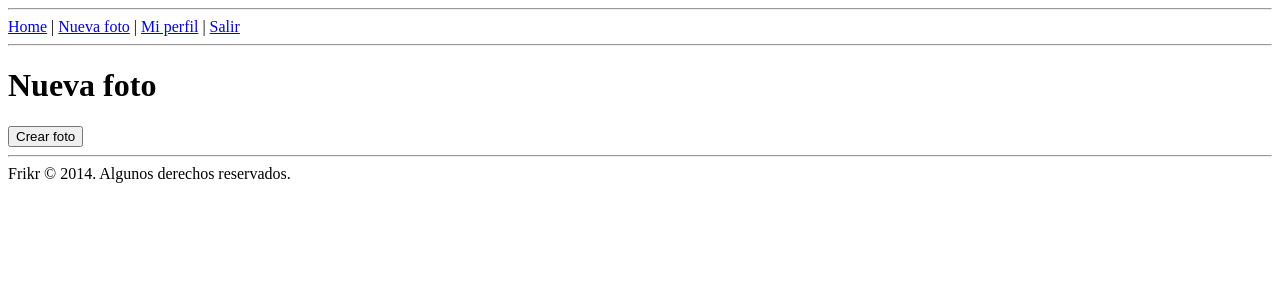
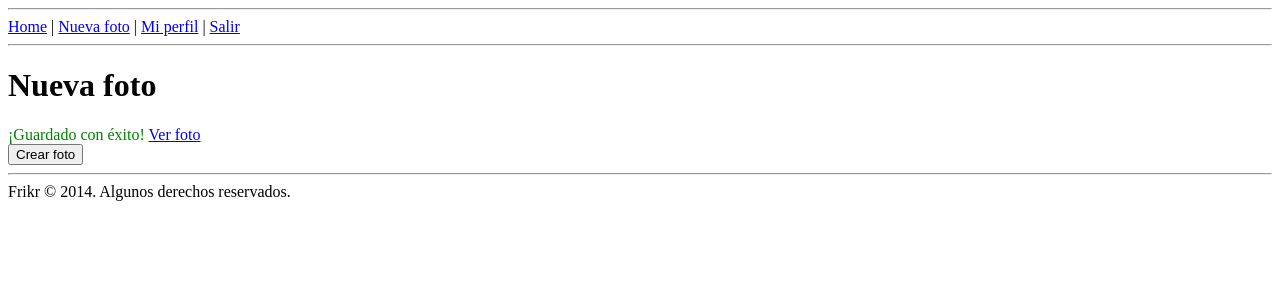
Before and after one commit to enrimr/django_frikr_example, a Django app: template frikrapp/photos/templates/photos/create_photo.html in a window 1280 px wide. Shown: the top 300 px of the page. Run offline with Django 3.2, Linux system fonts and the light colour scheme; the template is opened without the code that fills it: values that come from a table or form of the project are taken from there, others are empty; a user stored in the database is signed in; data comes from the database, SQL or seed files in the repository; both versions use the stored data as it was after the commit; parts of the project's set-up code (start-up, migrations or seed data) failed here and were passed over.

Commit message:
Añadida la foto a la base de datos

```diff
--- a/frikrapp/photos/templates/photos/create_photo.html
+++ b/frikrapp/photos/templates/photos/create_photo.html
@@ -6,6 +6,14 @@
 
 {% block body_content %}
 <h1>Nueva foto</h1>
+
+{% if photo %}
+    <span style="color:green">
+        ¡Guardado con éxito!
+        <a href="/photos/{{ photo.pk }}">Ver foto</a>
+    </span>
+{% endif %}
+
 <form method="POST">
     {% csrf_token %}
     {{ form.as_p }}
```
Also changed, not shown: frikrapp/photos/views.py (+12 -2 lines), frikrapp/db.sqlite3.
